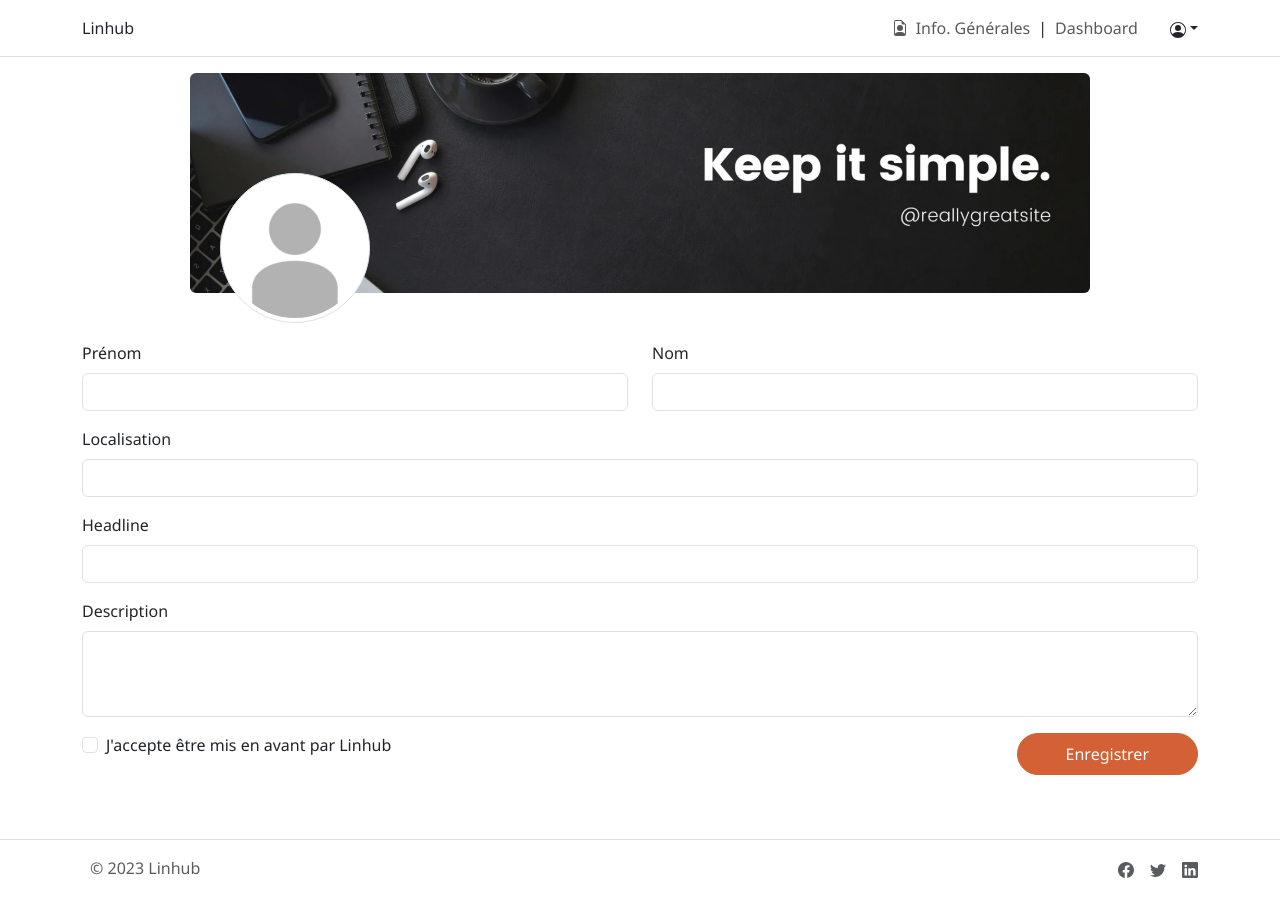
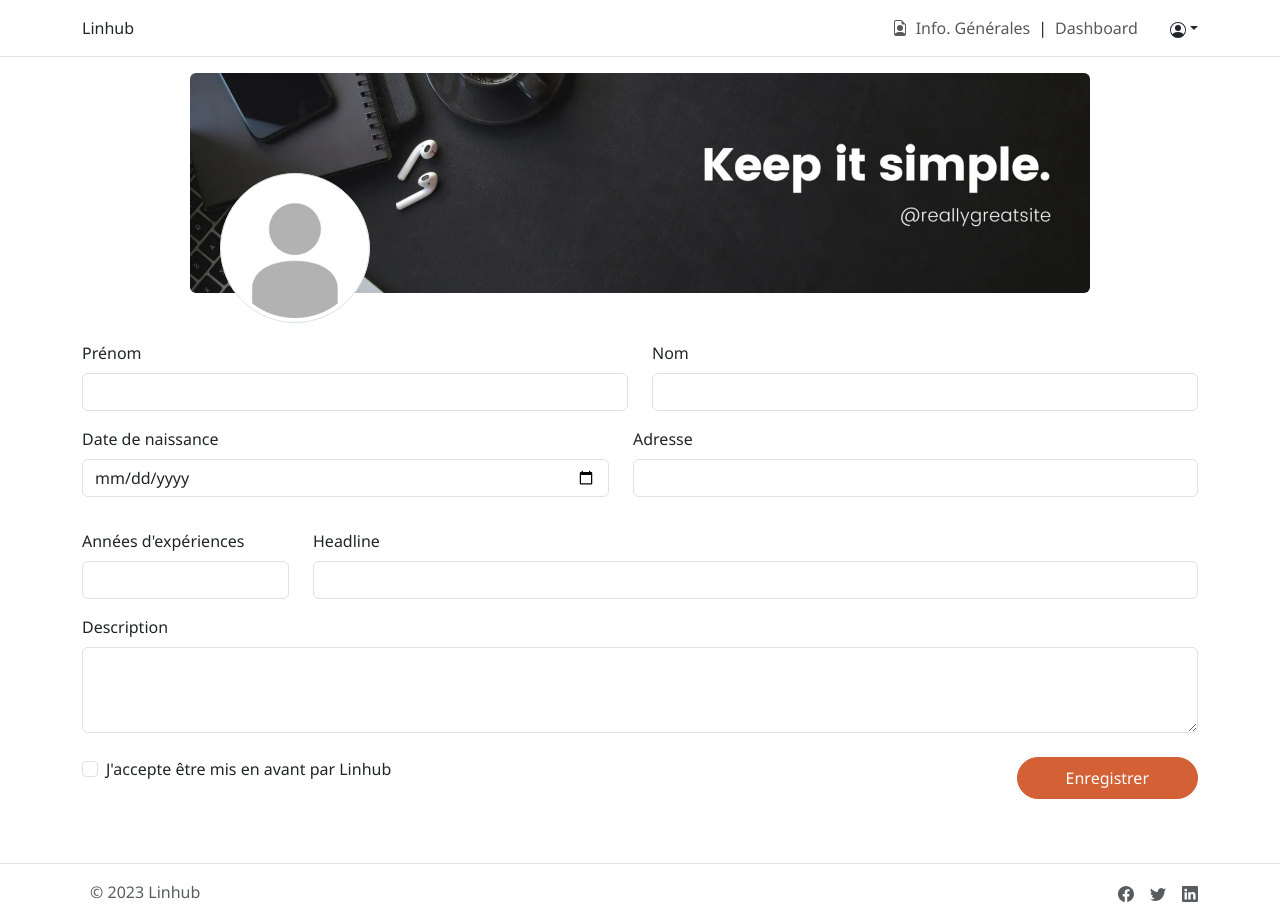
Before and after one commit to BrissouLaChankla/LinhubFront, a Next.js app: page /admin/general in a window 1280 px wide. Before the commit the page ends 896 px from the top, so only its background shows below. Built offline with nearby package versions, Linux system fonts and the light colour scheme.

Commit message:
added values in form + swal2 toast

```diff
--- a/package.json
+++ b/package.json
@@ -21,6 +21,7 @@
     "react-dom": "18.2.0",
     "react-redux": "^8.0.5",
     "redux-persist": "^6.0.0",
-    "sass": "^1.58.3"
+    "sass": "^1.58.3",
+    "sweetalert2": "^11.7.3"
   }
 }
--- a/pages/admin/general.js
+++ b/pages/admin/general.js
@@ -5,6 +5,18 @@ import defaultProfile from "@/assets/default/profile.jpg";
 import { PencilFill } from "react-bootstrap-icons";
 import { useState, useRef } from "react";
 import { useSelector } from "react-redux";
+import Swal from "sweetalert2";
+const Toast = Swal.mixin({
+  toast: true,
+  position: 'top-end',
+  showConfirmButton: false,
+  timer: 3000,
+  timerProgressBar: true,
+  didOpen: (toast) => {
+    toast.addEventListener('mouseenter', Swal.stopTimer)
+    toast.addEventListener('mouseleave', Swal.resumeTimer)
+  }
+})
 
 export default function GeneralInfos() {
   const user = useSelector((state) => state.user.value);
@@ -13,10 +25,11 @@ export default function GeneralInfos() {
   const [bannerPicture, setBannerPicture] = useState(defaultBanner)
   const profileField = useRef(null);
   const bannerField = useRef(null);
-
   const firstname = useRef(null);
   const lastname = useRef(null);
   const address = useRef(null);
+  const birthday = useRef(null);
+  const experience = useRef(null);
   const headline = useRef(null);
   const description = useRef(null);
   const hasAcceptedToBeShown = useRef(null);
@@ -33,34 +46,46 @@ export default function GeneralInfos() {
   const editGeneral = (e) => {
     e.preventDefault();
     const data = {
-      firstname:firstname.current.value,
-      lastname:lastname.current.value,
-      address:address.current.value,
-      headline:headline.current.value,
-      description:description.current.value,
-      hasAcceptedToBeShown:hasAcceptedToBeShown.current.value,
+      firstname: firstname.current.value,
+      lastname: lastname.current.value,
+      address: address.current.value,
+      experience: experience.current.value,
+      birthday: birthday.current.value,
+      headline: headline.current.value,
+      description: description.current.value,
+      hasAcceptedToBeShown: hasAcceptedToBeShown.current.value,
     }
     const formData = new FormData();
-    formData.append('profilePicture', profilePicture);
-    formData.append('bannerPicture', bannerPicture);
-    formData.append('data', data)
+    formData.append('profileBannerPictures', profileField.current.files[0]);
+    formData.append('profileBannerPictures', bannerField.current.files[0]);
+    formData.append('data', JSON.stringify(data))
 
-    console.log(formData);
-    fetch("http://localhost:3000/generalInfo/update/"+user.token, {
+    fetch("http://localhost:3000/generalInfo/update/" + user.token, {
       method: "POST",
       body: formData,
     })
       .then((res) => res.json())
       .then((data) => {
+        if (data.result) {
+          Toast.fire({
+            icon: 'success',
+            title: data.res
+          });
+        } else {
+          Toast.fire({
+            icon: 'error',
+            title: "Une erreur s'est produite 🤔"
+          });
+        }
         console.log(data);
       });
   };
 
   return (
     <>
-      <input type="file" ref={profileField} id="img" name="profilePicture" accept="image/*" className="d-none" onChange={(e) => handleChangeProfile(e)} />
-      <input type="file" ref={bannerField} id="img" name="backgroundPicture" accept="image/*" className="d-none" onChange={(e) => handleChangeBanner(e)} />
-      <form onSubmit={editGeneral} className="container mb-5">
+      <form onSubmit={editGeneral} className="container mb-5" encType="multipart/form-data">
+        <input type="file" ref={profileField} id="profilePicture" name="profilePicture" accept="image/*" className="d-none" onChange={(e) => handleChangeProfile(e)} />
+        <input type="file" ref={bannerField} id="backgroundPicture" name="backgroundPicture" accept="image/*" className="d-none" onChange={(e) => handleChangeBanner(e)} />
         <div className="d-flex justify-content-center">
 
           <div className="position-relative">
@@ -104,15 +129,26 @@ export default function GeneralInfos() {
           </div>
           <div className="d-flex gap-4 flex-wrap mt-3">
             <div className="mb-3 flex-grow-1 ">
-              <label htmlFor="address" className="form-label">Localisation</label>
+              <label htmlFor="birthday" className="form-label">Date de naissance</label>
+              <input type="date" className="form-control" ref={birthday} id="birthday" />
+            </div>
+            <div className="mb-3 flex-grow-1 ">
+              <label htmlFor="address" className="form-label">Adresse</label>
               <input type="text" className="form-control" ref={address} id="address" />
             </div>
           </div>
-          <div className="mb-3">
-            <label htmlFor="headline" className="form-label">Headline</label>
-            <input type="text" className="form-control" ref={headline} id="headline" />
+          <div className="d-flex gap-4 flex-wrap mt-3">
+            <div className="mb-3">
+              <label htmlFor="experience" className="form-label">Années d'expériences</label>
+              <input type="number" className="form-control" ref={experience} id="experience" />
+            </div>
+            <div className="mb-3 flex-grow-1">
+              <label htmlFor="headline" className="form-label">Headline</label>
+              <input type="text" className="form-control" ref={headline} id="headline" />
+            </div>
           </div>
-          <div className="mb-3">
+
+          <div className="mb-4">
             <label htmlFor="description" className="form-label">Description</label>
             <textarea className="form-control" id="description" ref={description} rows="3"></textarea>
           </div>
```
Also changed, not shown: 1 other file (tests, documents, lock files or other folders).
